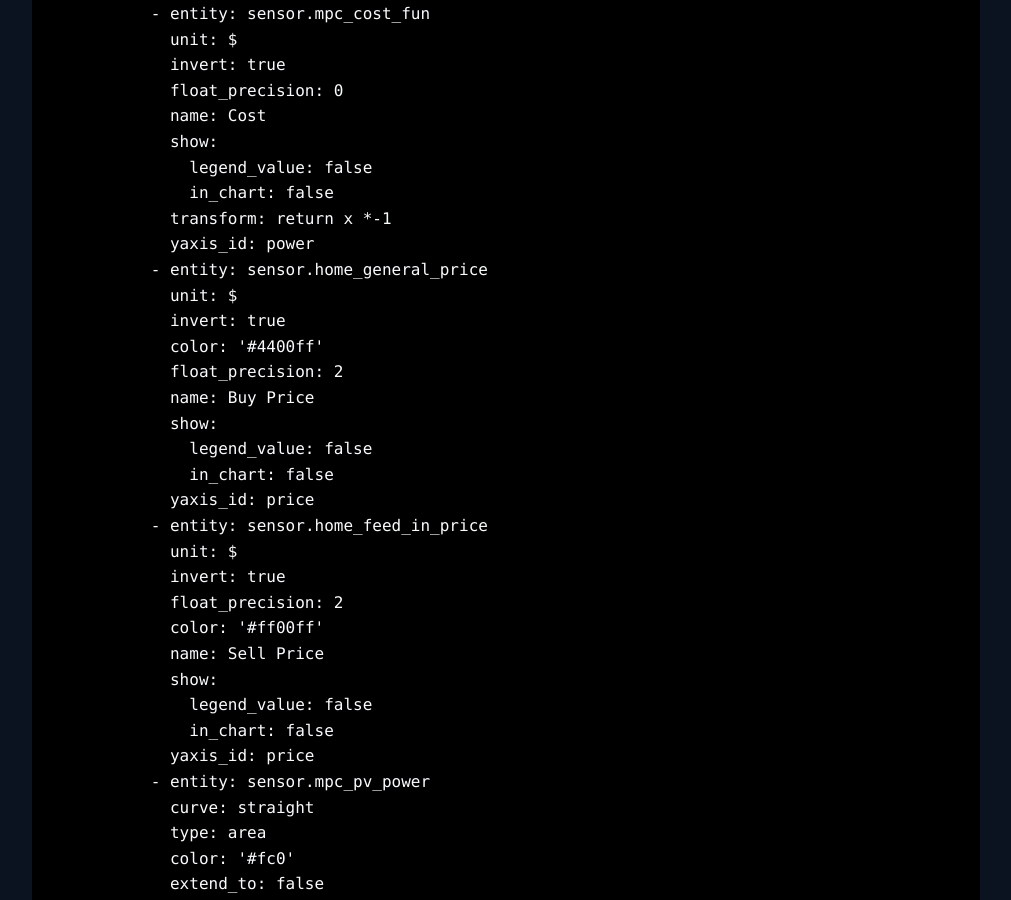
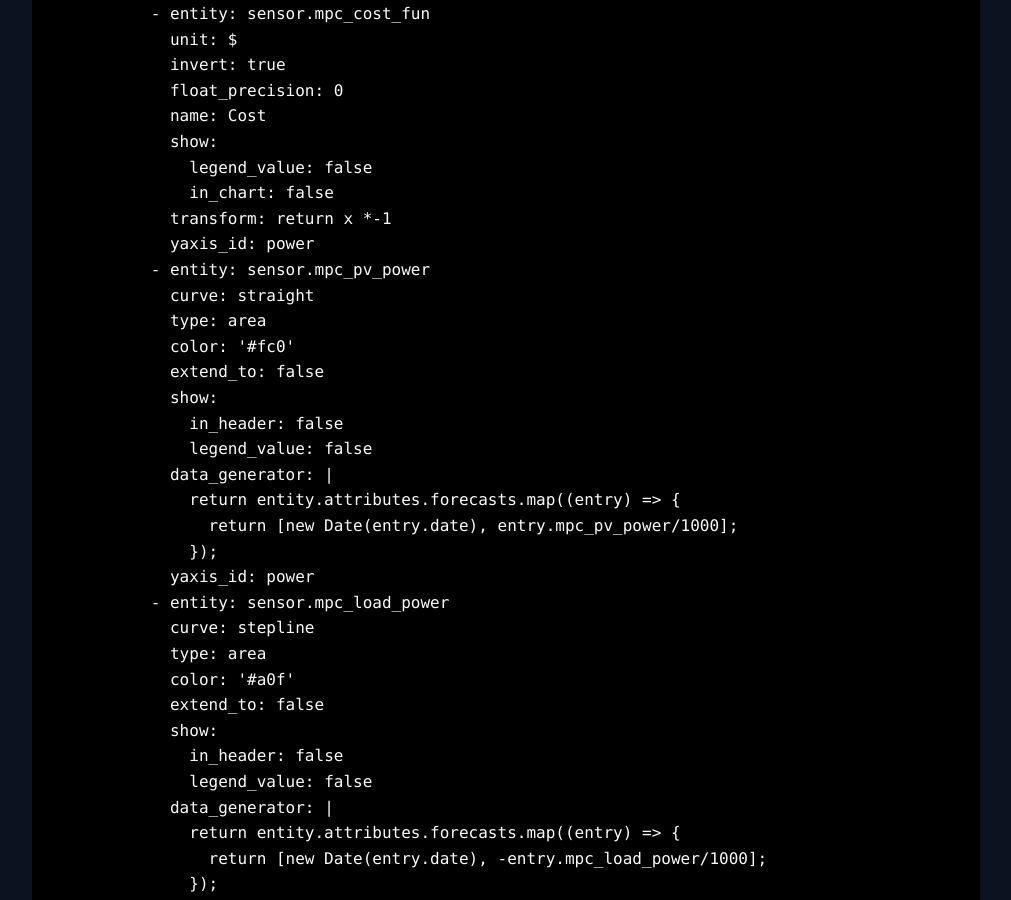
Before and after one commit to AnnableLab/annablelab.github.io, a Jekyll site: the page built from pages/dashboard.md, in a window 1280 px wide and 900 px high, scrolled down 1692 px. Shown: the whole window, without its empty margins (134-1145 px from the left). Built offline with Jekyll 4.4.1, drawn with Linux system fonts in a browser that asks for light colours; our own code applies the rules of GitHub Pages for plain Markdown files.

Commit message:
Simplify dashboard graph

```diff
--- a/pages/dashboard.md
+++ b/pages/dashboard.md
@@ -65,26 +65,6 @@ recommend using it to verify the energy plan before moving on to full battery au
               in_chart: false
             transform: return x *-1
             yaxis_id: power
-          - entity: sensor.home_general_price
-            unit: $
-            invert: true
-            color: '#4400ff'
-            float_precision: 2
-            name: Buy Price
-            show:
-              legend_value: false
-              in_chart: false
-            yaxis_id: price
-          - entity: sensor.home_feed_in_price
-            unit: $
-            invert: true
-            float_precision: 2
-            color: '#ff00ff'
-            name: Sell Price
-            show:
-              legend_value: false
-              in_chart: false
-            yaxis_id: price
           - entity: sensor.mpc_pv_power
             curve: straight
             type: area
@@ -157,7 +137,7 @@ recommend using it to verify the energy plan before moving on to full battery au
             stroke_width: 3
             curve: straight
             show:
-              in_header: false
+              in_header: true
             color: '#4400ff'
             name: Buy Price
             data_generator: |
@@ -169,7 +149,7 @@ recommend using it to verify the energy plan before moving on to full battery au
             stroke_width: 3
             curve: straight
             show:
-              in_header: false
+              in_header: true
             color: '#ff00ff'
             name: Sell Price
             data_generator: >
```
